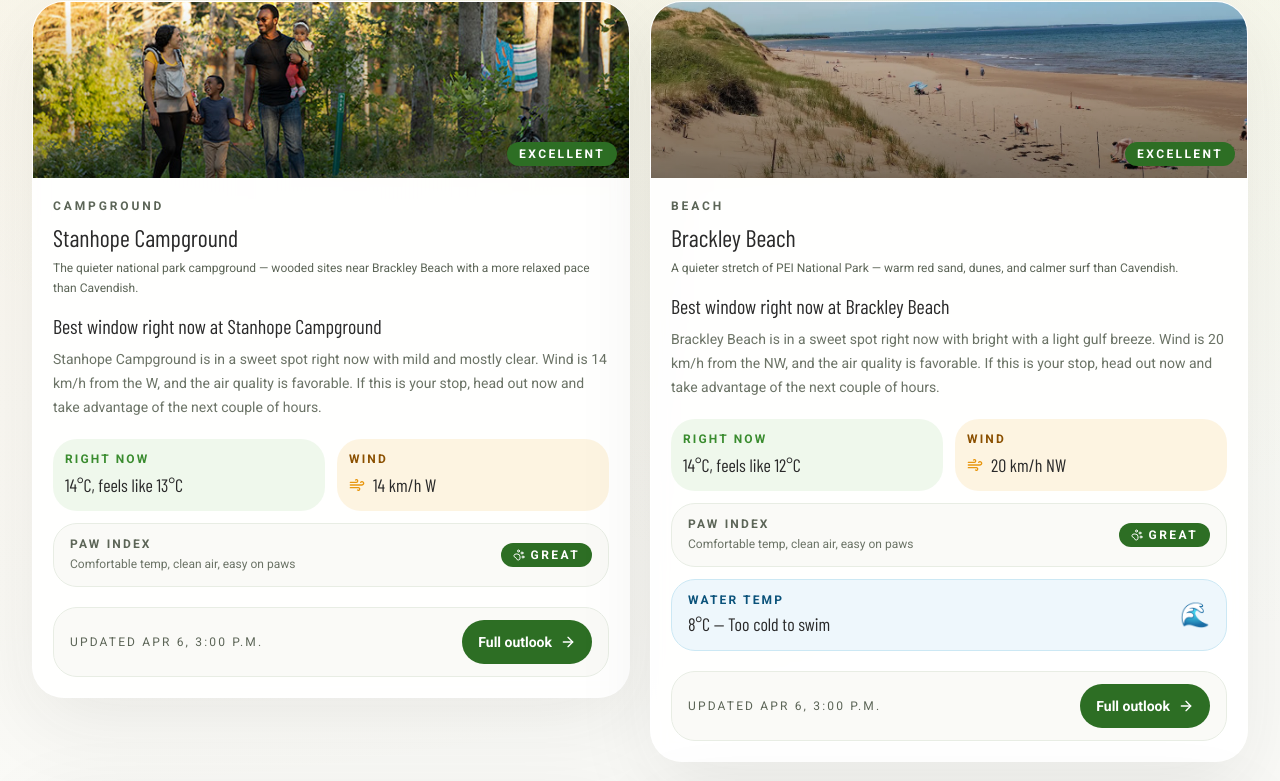
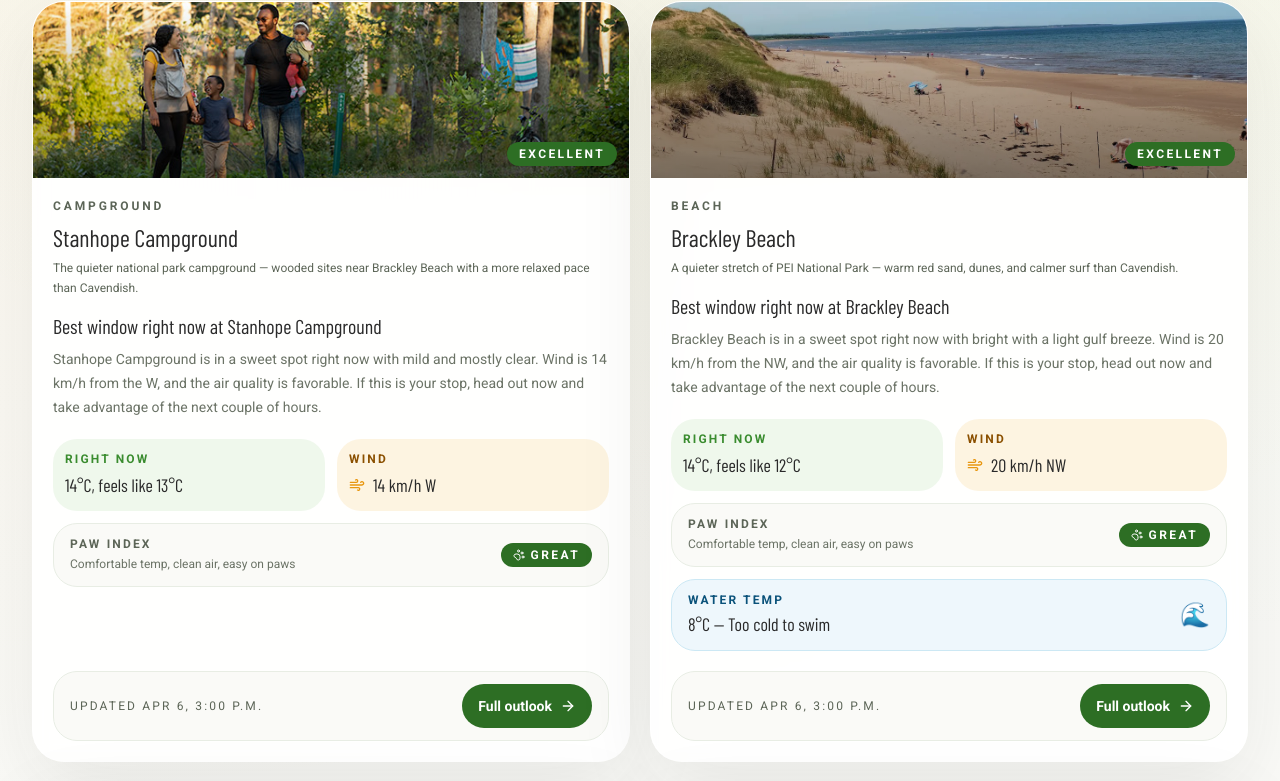
Before and after one commit to openairweatherstacks/OpenAirPEI, a Next.js app: page / in a window 1280 px wide. Shown: the part 1914-2695 px from the top of the page. Built offline with nearby package versions, Linux system fonts and the light colour scheme; no server answers; a web font is replaced by a local one.

Commit message:
Equal-height location cards — flex column layout, footer pinned to bottom
Co-Authored-By: Claude Sonnet 4.6 <noreply@anthropic.com>

```diff
--- a/components/conditions/ConditionsCard.tsx
+++ b/components/conditions/ConditionsCard.tsx
@@ -43,7 +43,7 @@ export function ConditionsCard({
       whileInView={{ opacity: 1, y: 0 }}
       viewport={{ once: true, amount: 0.25 }}
       transition={{ duration: 0.45, ease: "easeOut" }}
-      className="overflow-hidden rounded-[2rem] border border-white/70 bg-white/90 shadow-[0_24px_80px_rgba(42,42,42,0.08)] backdrop-blur"
+      className="flex h-full flex-col overflow-hidden rounded-[2rem] border border-white/70 bg-white/90 shadow-[0_24px_80px_rgba(42,42,42,0.08)] backdrop-blur"
     >
       {image && (
         <div className="relative h-44 w-full">
@@ -61,7 +61,7 @@ export function ConditionsCard({
         </div>
       )}
 
-      <div className="p-5">
+      <div className="flex flex-1 flex-col p-5">
         <div className="mb-4 flex items-start justify-between gap-3">
           <div>
             <p className="mb-2 text-xs font-semibold uppercase tracking-[0.24em] text-text-muted">
@@ -117,7 +117,8 @@ export function ConditionsCard({
         )}
 
         {!compact && (
-          <div className="mt-5 flex items-center justify-between gap-3 rounded-3xl border border-border bg-bg px-4 py-3">
+          <div className="mt-auto pt-5">
+          <div className="flex items-center justify-between gap-3 rounded-3xl border border-border bg-bg px-4 py-3">
             <p className="text-xs uppercase tracking-[0.18em] text-text-muted">
               Updated {formatObservationTime(entry.weather.observationTime)}
             </p>
@@ -128,6 +129,7 @@ export function ConditionsCard({
               Full outlook <ArrowRight className="h-4 w-4" />
             </Link>
           </div>
+          </div>
         )}
       </div>
     </motion.article>
--- a/components/ui/LocationGrid.tsx
+++ b/components/ui/LocationGrid.tsx
@@ -15,6 +15,7 @@ export function LocationGrid({ locations }: { locations: LocationConditions[] })
           whileInView={{ opacity: 1, y: 0 }}
           viewport={{ once: true, amount: 0.2 }}
           transition={{ duration: 0.4, delay: index * 0.04, ease: "easeOut" }}
+          className="h-full"
         >
           <ConditionsCard entry={entry} />
         </motion.div>
```
